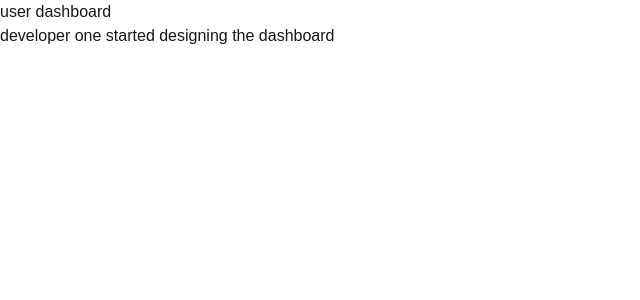
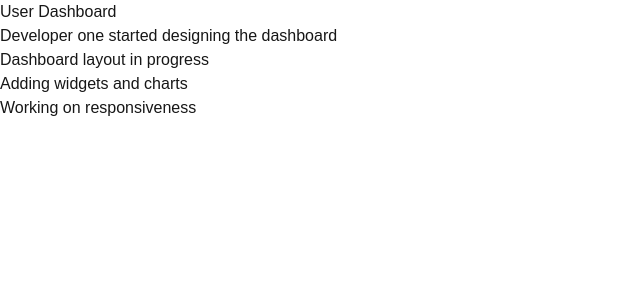
Before and after one commit to dattatray-gatkal/gitpracticenextapplication, a Next.js app in the folder gitpracticenextapplication/: page /dashboard in a window 1280 px wide. Shown: the top 300 px of the page, without its empty margins (0-640 px from the left). Built offline with nearby package versions, Linux system fonts and the light colour scheme.

Commit message:
added code inside dashboard

```diff
--- a/gitpracticenextapplication/src/app/dashboard/page.tsx
+++ b/gitpracticenextapplication/src/app/dashboard/page.tsx
@@ -3,8 +3,11 @@ import React from "react";
 const page = () => {
   return (
     <div>
-      <h1>user dashboard</h1>
-      <h1>developer one started designing the dashboard</h1>
+      <h1>User Dashboard</h1>
+      <h2>Developer one started designing the dashboard</h2>
+      <h2>Dashboard layout in progress</h2>
+      <h2>Adding widgets and charts</h2>
+      <h2>Working on responsiveness</h2>{" "}
     </div>
   );
 };
```
